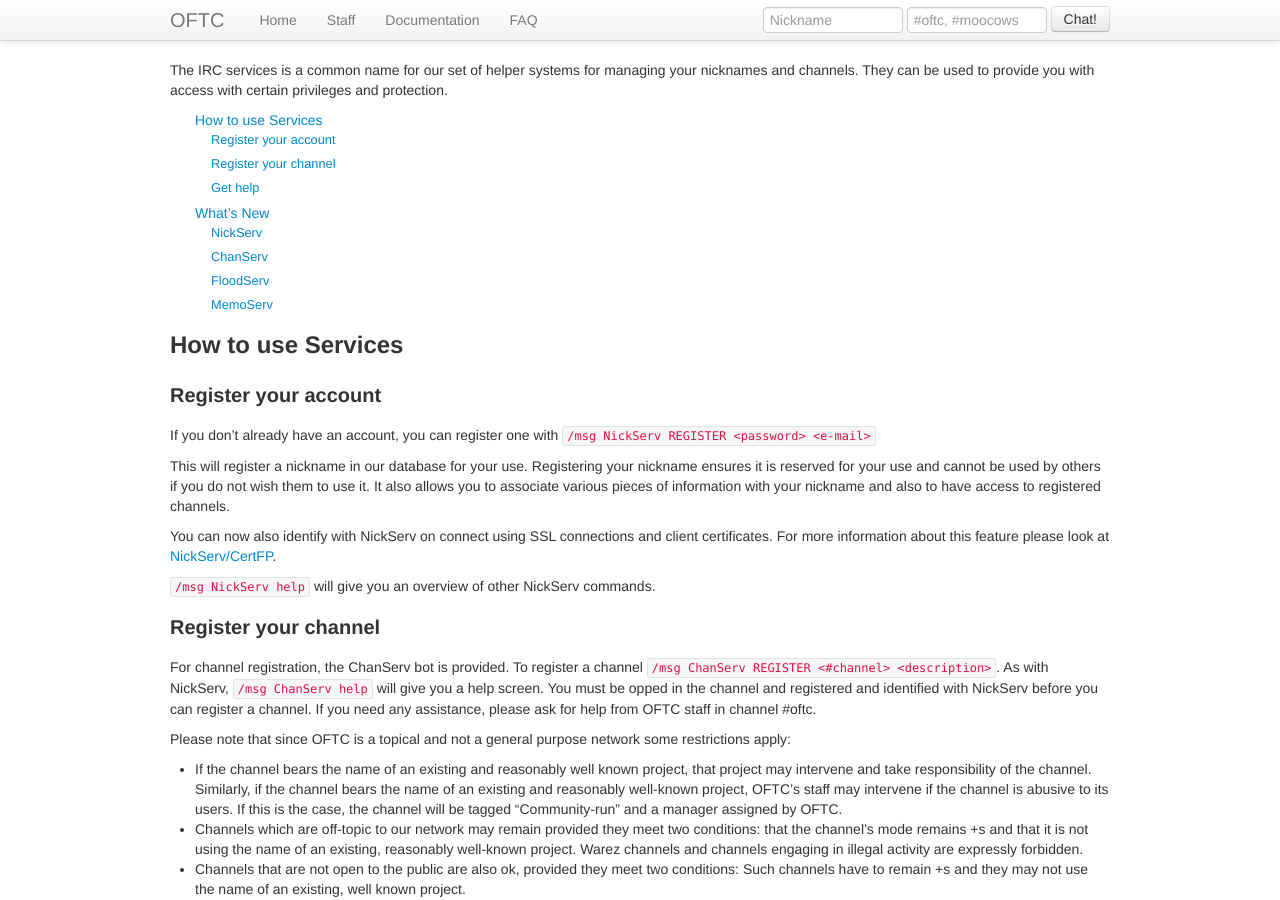
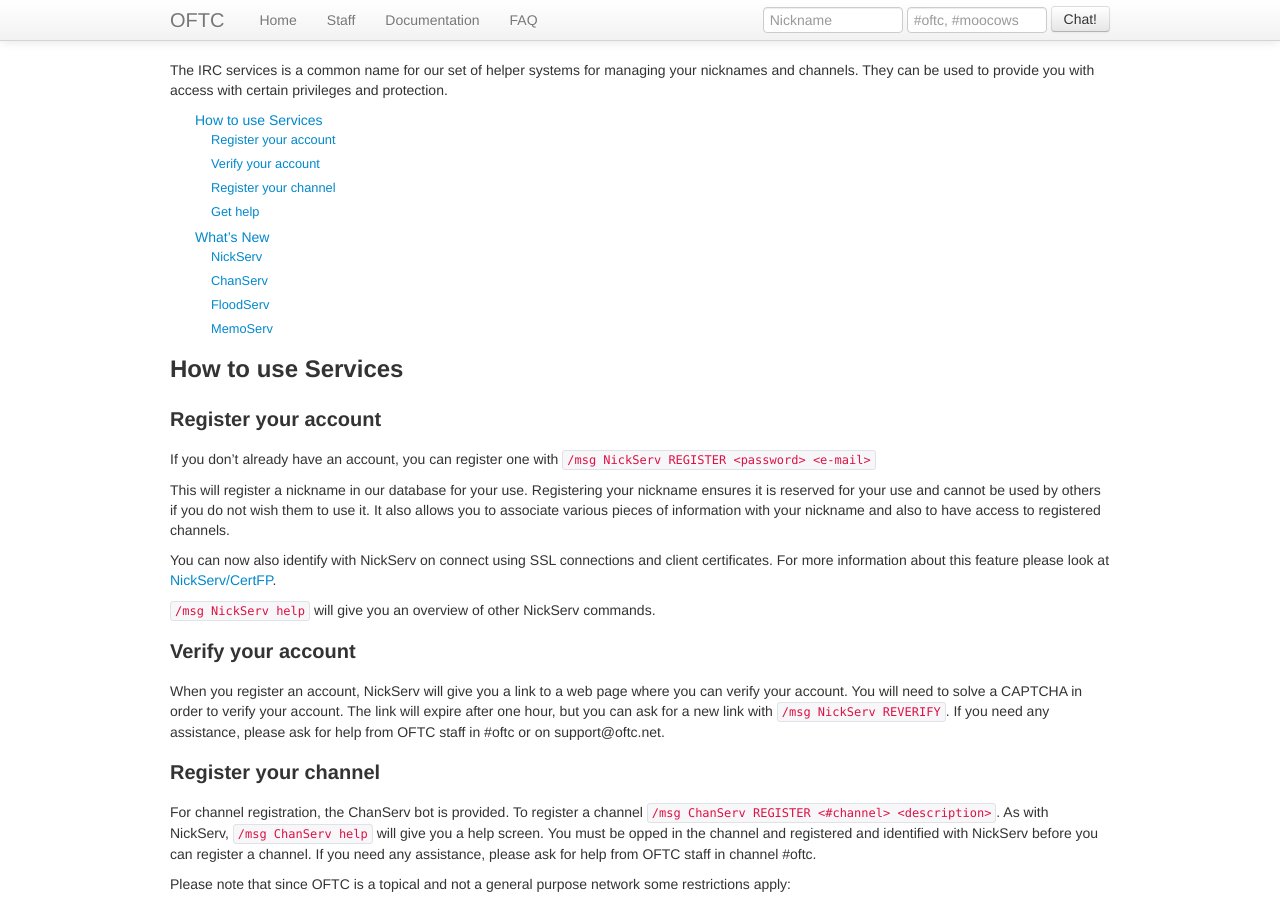
Before and after one commit to oftc/oftc-web, a Jekyll site: the page built from Services.md, in a window 1280 px wide and 900 px high. Built offline with Jekyll 4.4.1, drawn with Linux system fonts in a browser that asks for light colours.

Commit message:
Document the new account verification workflow

```diff
--- a/Services.md
+++ b/Services.md
@@ -26,6 +26,14 @@
 [NickServ/CertFP](/NickServ/CertFP).
 
 `/msg NickServ help` will give you an overview of other NickServ commands.
+
+### Verify your account ###
+
+When you register an account, NickServ will give you a link to a web page
+where you can verify your account. You will need to solve a CAPTCHA in
+order to verify your account. The link will expire after one hour, but
+you can ask for a new link with `/msg NickServ REVERIFY`. If you need any
+assistance, please ask for help from OFTC staff in #oftc or on support@oftc.net.
 
 ### Register your channel ###
 
```
